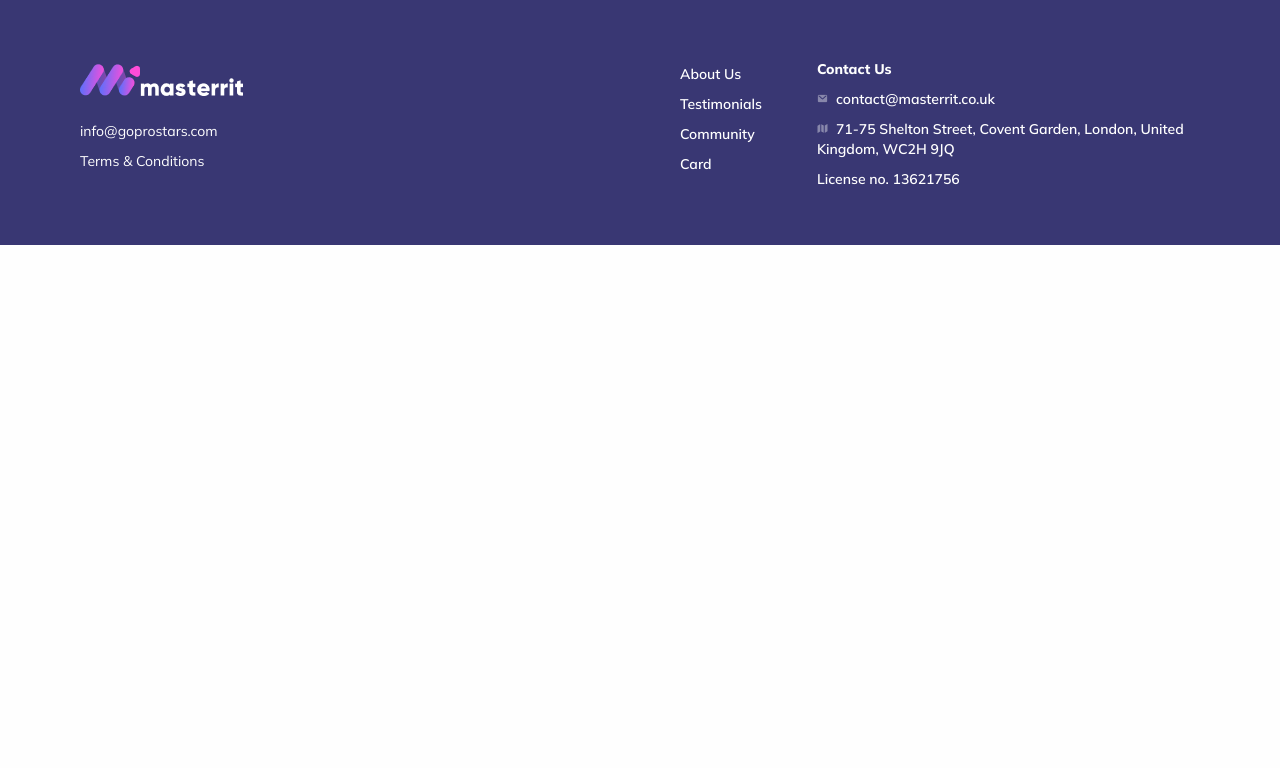
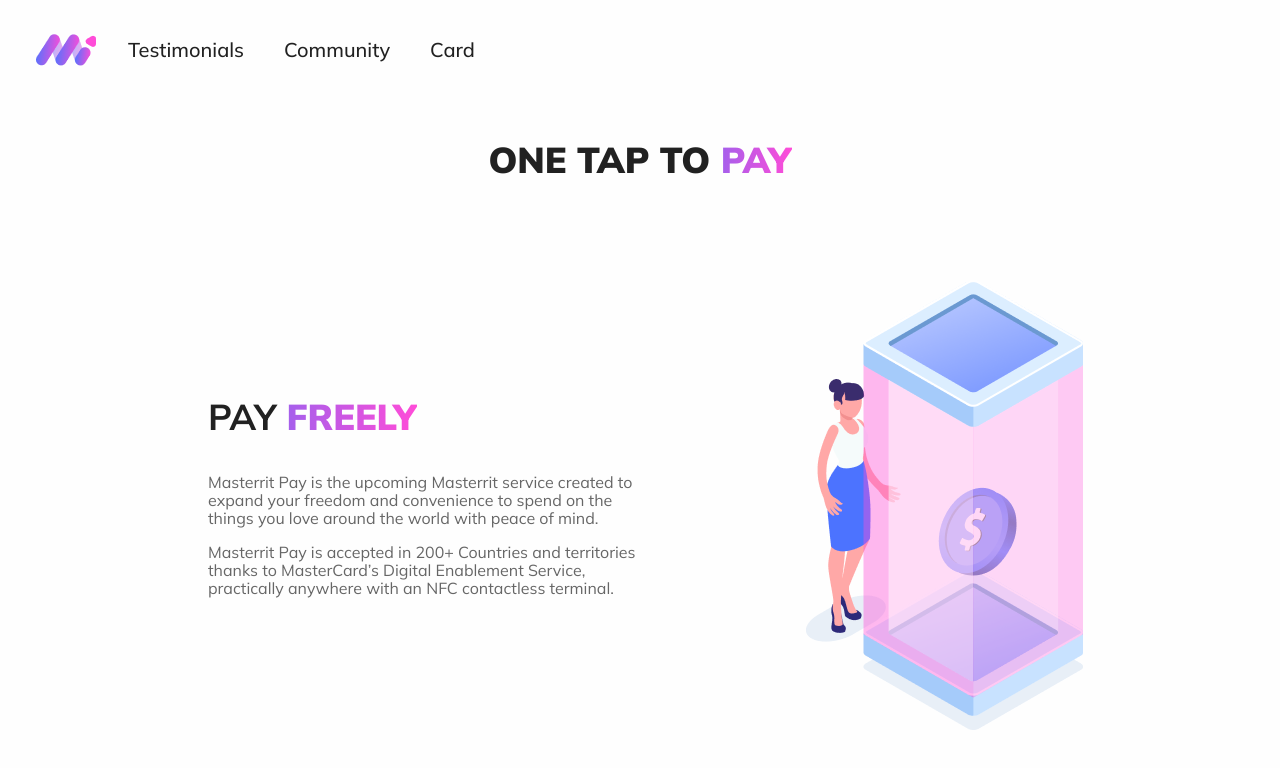
Before and after one commit to hamzahmd/masterrit, a React (Create React App) app: page /card in a window 1280 px wide. Shown: the top 768 px of the page. Built offline with nearby package versions, Linux system fonts and the light colour scheme.

Commit message:
Card Page Section1 and improvements in the pre-made Nav

```diff
--- a/src/Routes.js
+++ b/src/Routes.js
@@ -8,6 +8,7 @@
 import AccountLogin from "./pages/AccountLogin.js";
 import Navbar from "./components/Wrapper/Navbar.js";
 import Footer from "./components/Wrapper/Footer.js";
+import CardPage from "./pages/CardPage.js";
 
 export const PrivateRoute = ({ component: Component, roles, ...rest }) => (
   <Route
@@ -34,9 +35,10 @@
         <Route exact path="/about" component={AboutPage} />
         <Route exact path="/signup" component={AccountCreation} />
         <Route exact path="/signin" component={AccountLogin} />
+        <Route exact path="/card" component={CardPage} />
       </Switch>
 
-      <Footer />
+      {/* <Footer /> */}
     </Router>
   );
 }
--- /dev/null
+++ b/src/components/Card/CardStyles.js
@@ -0,0 +1,85 @@
+import { makeStyles } from "@material-ui/core";
+
+export const useStyles = makeStyles((theme) => ({
+  topheader: {
+    width: "100%",
+    height: "180px",
+    textAlign: "center",
+    fontFamily: "Mulish",
+    fontStyle: "normal",
+    fontWeight: "900",
+    fontSize: "36px",
+    lineHeight: "120px",
+    [theme.breakpoints.down("sm")]: {
+      fontSize: "26px",
+      lineHeight: "32px",
+      textAlign: "left",
+      zIndex: 1000,
+    },
+  },
+  tophighlight: {
+    backgroundImage: "linear-gradient(90deg, #4C73FF -100%, #FF4CD8 100%)",
+    backgroundSize: "100%",
+    WebkitBackgroundClip: "text",
+    MozBackgroundClip: "text",
+    WebkitTextFillColor: "transparent",
+    MozTextFillColor: "transparent",
+  },
+  gridContainer: {
+    display: "flex",
+    justifyContent: "center",
+  },
+
+  headerPay: {
+    textAlign: "center",
+    fontFamily: "Mulish",
+    fontStyle: "normal",
+    fontWeight: "bold",
+    fontSize: "36px",
+    lineHeight: "40px",
+    textAlign: "left",
+    marginBottom: "36px",
+    [theme.breakpoints.down("sm")]: {
+      fontSize: "26px",
+      lineHeight: "32px",
+      textAlign: "left",
+      zIndex: 1000,
+    },
+  },
+  highlightPay: {
+    fontWeight: "900",
+    backgroundImage: "linear-gradient(90deg, #4C73FF -100%, #FF4CD8 100%)",
+    backgroundSize: "100%",
+    WebkitBackgroundClip: "text",
+    MozBackgroundClip: "text",
+    WebkitTextFillColor: "transparent",
+    MozTextFillColor: "transparent",
+  },
+
+  para: {
+    fontFamily: "Mulish",
+    fontStyle: "normal",
+    fontWeight: "normal",
+    fontSize: "16px",
+    lineHeight: "18px",
+    color: "#666666",
+    marginBottom: "16px",
+  },
+  payFreely: {
+    width: "67.5%",
+    display: "flex",
+    flexDirection: "column",
+  },
+  gridPay: {
+    // height: "50vh",
+    width: "100%",
+    display: "flex",
+    justifyContent: "flex-end",
+    alignItems: "center",
+  },
+  imagePay: {
+    marginRight: "2rem",
+    display: "flex",
+    justifyContent: "center",
+  },
+}));
--- /dev/null
+++ b/src/components/Card/PaySection.js
@@ -0,0 +1,42 @@
+import React, { Fragment } from "react";
+import { useStyles } from "./CardStyles";
+import { Typography, Grid, Box } from "@material-ui/core";
+import womanBitcoin from "../../assets/images/womanbitcoin.png";
+
+const PaySection = () => {
+  const classes = useStyles();
+  return (
+    <Fragment>
+      <Typography component="div" className={classes.topheader}>
+        ONE TAP TO <span className={classes.tophighlight}> PAY</span>
+      </Typography>
+
+      <Grid containter className={classes.gridContainer}>
+        <Grid item md={6} className={classes.gridPay}>
+          <Box className={classes.payFreely}>
+            <Typography variant="div" className={classes.headerPay}>
+              PAY <span className={classes.highlightPay}>FREELY</span>
+            </Typography>
+            <Typography variant="p" className={classes.para}>
+              Masterrit Pay is the upcoming Masterrit service created to expand
+              your freedom and convenience to spend on the things you love
+              around the world with peace of mind.
+            </Typography>
+            <Typography variant="p" className={classes.para}>
+              Masterrit Pay is accepted in 200+ Countries and territories thanks
+              to MasterCard’s Digital Enablement Service, practically anywhere
+              with an NFC contactless terminal.
+            </Typography>
+          </Box>
+        </Grid>
+        <Grid item md={6}>
+          <Box className={classes.imagePay}>
+            <img src={womanBitcoin} alt="womanbitcoin" />
+          </Box>
+        </Grid>
+      </Grid>
+    </Fragment>
+  );
+};
+
+export default PaySection;
--- a/src/components/Wrapper/Footer.js
+++ b/src/components/Wrapper/Footer.js
@@ -3,7 +3,7 @@
 import { makeStyles } from "@material-ui/core/styles";
 import logo from "../../assets/images/logo.png";
 import footerTextLogo from "../../assets/images/footerText.png";
-import phone from "../../assets/images/phone.png";
+
 import map from "../../assets/images/map.png";
 import mail from "../../assets/images/mail.png";
 import { Link } from "react-router-dom";
--- a/src/components/Wrapper/Navbar.js
+++ b/src/components/Wrapper/Navbar.js
@@ -15,6 +15,7 @@
 const useStyles = makeStyles((theme) => ({
   grow: {
     flexGrow: 1,
+    height: "100px",
     [theme.breakpoints.only("xs")]: {
       flexGrow: 0,
     },
@@ -32,6 +33,7 @@
     },
   },
   removeSmall: {
+    marginRight: "40px",
     [theme.breakpoints.down("sm")]: {
       display: "none",
     },
@@ -50,6 +52,7 @@
     },
   },
   sectionDesktop: {
+    // marginLeft: "20px",
     display: "none",
     [theme.breakpoints.up("sm")]: {
       display: "flex",
--- /dev/null
+++ b/src/pages/CardPage.js
@@ -0,0 +1,13 @@
+import React from "react";
+import Navbar from "../components/Wrapper/Navbar";
+import PaySection from "../components/Card/PaySection";
+const CardPage = () => {
+  return (
+    <>
+      <Navbar />
+      <PaySection />
+    </>
+  );
+};
+
+export default CardPage;
```
Also changed, not shown: src/assets/images/womanbitcoin.png (added).
